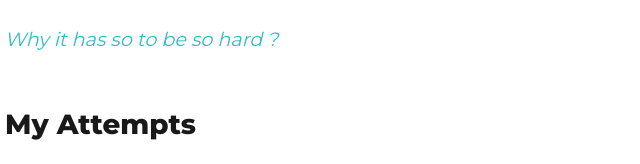
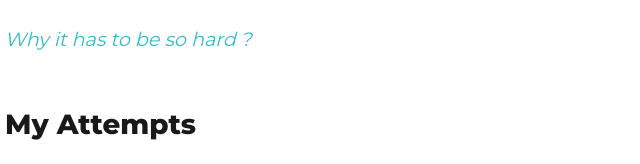
Before and after one commit to simbathesailor/simbathesailor.dev, a Gatsby site: page /solve-pdf-preview-nightmare in a window 1280 px wide. Shown: the part 767-931 px from the top of the page, 320-960 px from the left. Built offline with nearby package versions, Linux system fonts and the light colour scheme; Gatsby itself is replaced by a stand-in of ours; some packages are replaced by stand-ins of ours.

```diff
--- a/src/pages/solve-pdf-preview-nightmare/index.md
+++ b/src/pages/solve-pdf-preview-nightmare/index.md
@@ -13,7 +13,7 @@
 
 Do you ever has the need to preview `pdf` on web ?. It's so common but still draws every ounce of energy from a developer to make it work properly on every device.
 
-> Why it has so to be so hard ?
+> Why it has to be so hard ?
 
 ## My Attempts
 
```
